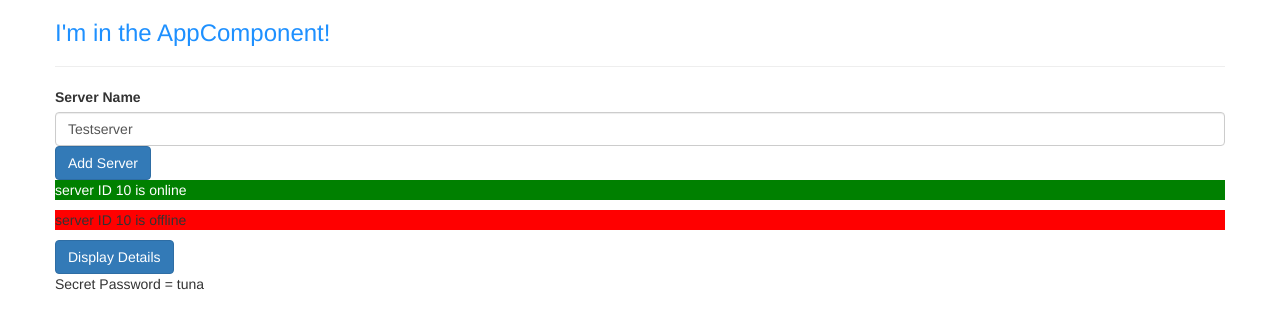
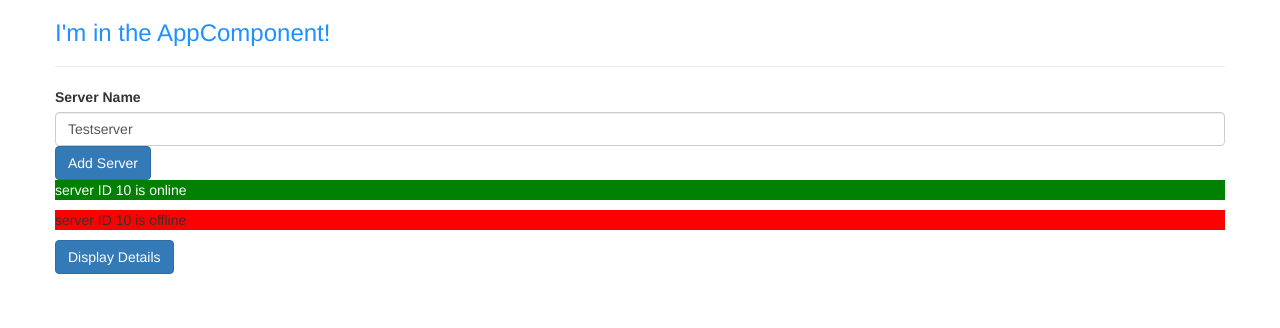
Before and after one commit to bu99ins/ng-first-app, an Angular app: page / in a window 1280 px wide. Shown: the top 328 px of the page. Built offline with nearby package versions, Linux system fonts and the light colour scheme.

Commit message:
toggle details display with the button

```diff
--- a/src/app/servers/servers.component.html
+++ b/src/app/servers/servers.component.html
@@ -21,5 +21,5 @@
 
 <button
     class="btn btn-primary"
-    (click)="onCreateServer()">Display Details</button>
-<p>Secret Password = tuna</p>
+    (click)="onShowDetails()">Display Details</button>
+<p *ngIf="detailsShown">Secret Password = tuna</p>
--- a/src/app/servers/servers.component.ts
+++ b/src/app/servers/servers.component.ts
@@ -16,6 +16,7 @@ export class ServersComponent implements OnInit {
   serverName = "Testserver";
   serverCreated = false;
   servers = ["Testserver", "Testserver 2"];
+  detailsShown = false;
 
   constructor() {
     setTimeout(() => {
@@ -35,4 +36,8 @@ export class ServersComponent implements OnInit {
   onUpdateServerName(event: Event) {
     this.serverName = (<HTMLInputElement>event.target).value;
   }
+
+  onShowDetails() {
+    this.detailsShown = !this.detailsShown;
+  }
 }
```
